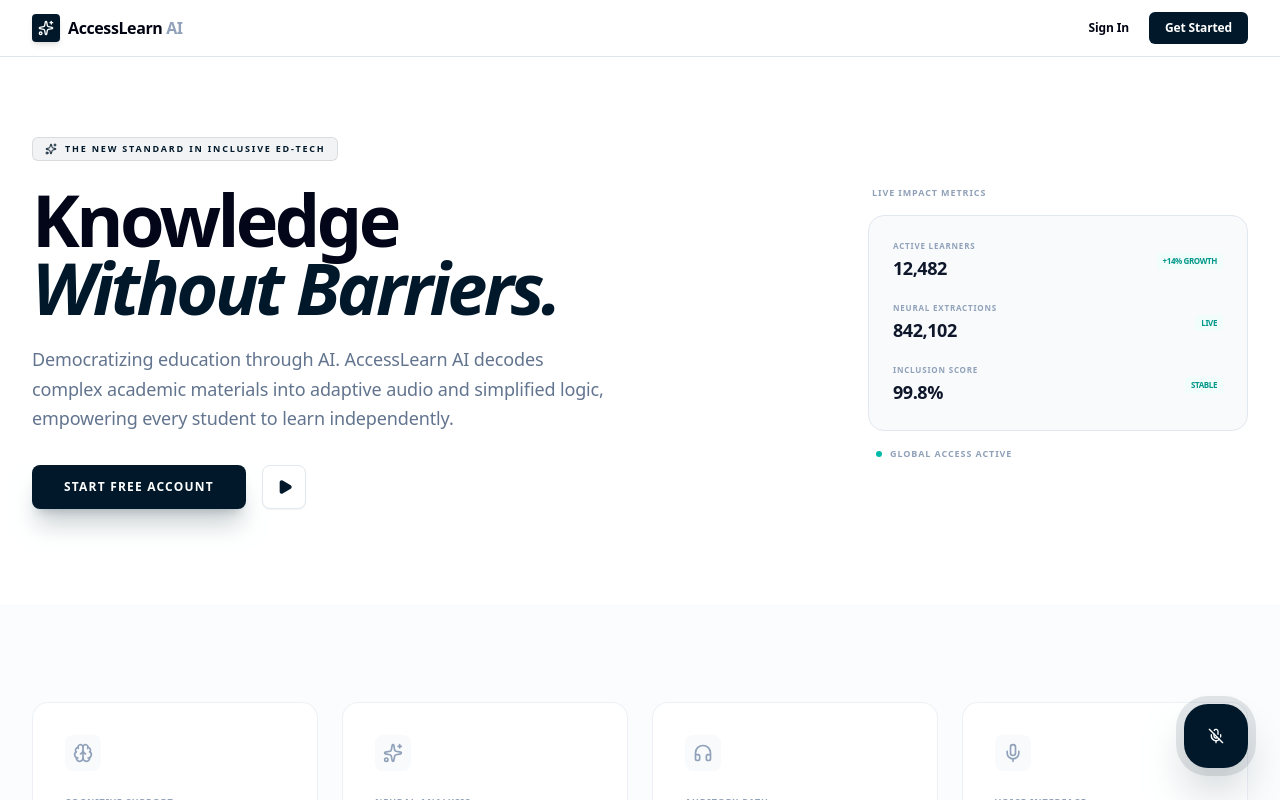
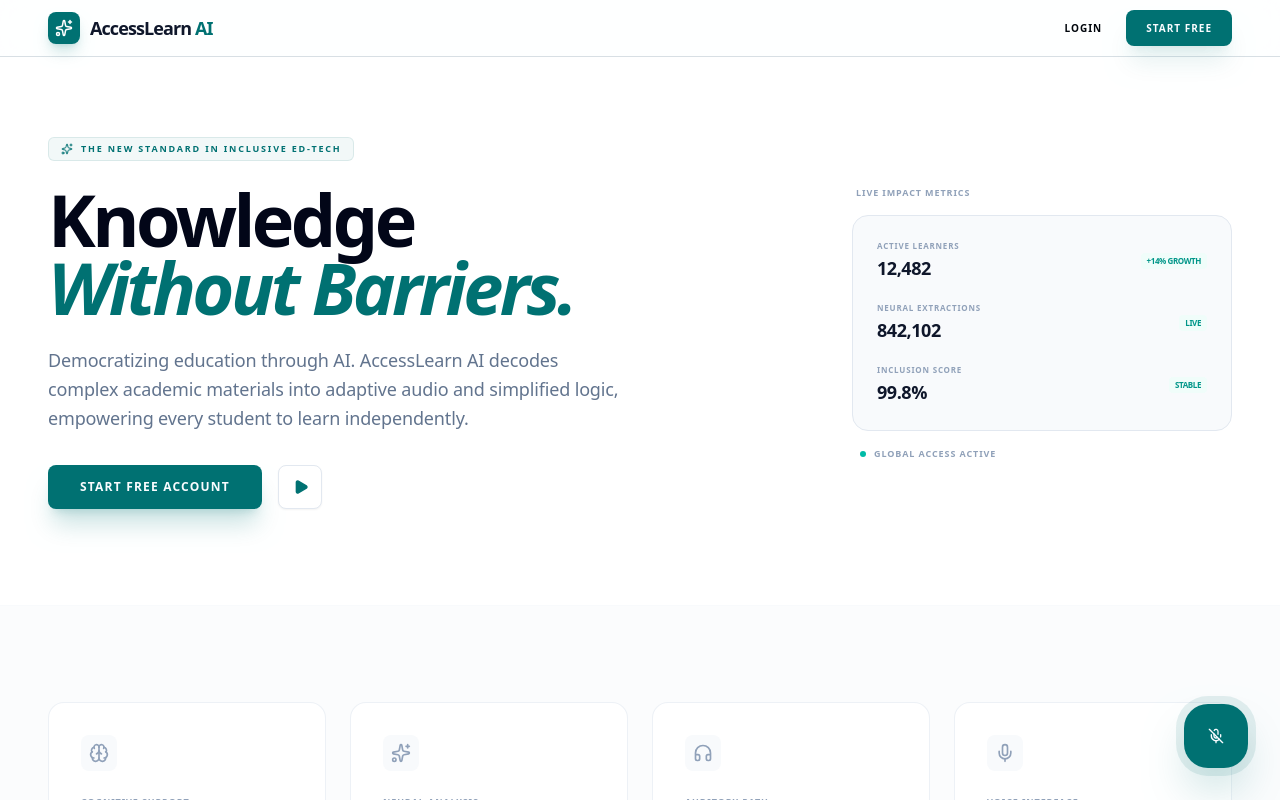
Before and after one commit to mokwathedeveloper/AccessLearn-AI, a Next.js app in the folder frontend/: page / in a window 1280 px wide. Shown: the top 800 px of the page. Built offline with nearby package versions, Linux system fonts and the light colour scheme; no server answers.

Commit message:
feat(ui): implement EduInnovate professional color scheme and high-density landing page

```diff
--- a/frontend/src/app/admin/page.tsx
+++ b/frontend/src/app/admin/page.tsx
@@ -28,7 +28,7 @@ export default async function AdminPage() {
   return (
     <TooltipProvider>
       <div className="min-h-screen bg-slate-50/30 pb-20">
-        <div className="wide-container py-8 md:py-12 space-y-12">
+        <div className="wide-grid py-10 lg:py-16 space-y-12">
           {/* Master Admin Header */}
           <div className="flex flex-col md:flex-row md:items-center justify-between gap-8 pb-8 border-b border-slate-200">
             <div className="space-y-1">
--- a/frontend/src/app/dashboard/page.tsx
+++ b/frontend/src/app/dashboard/page.tsx
@@ -18,7 +18,7 @@ export default async function DashboardPage() {
   return (
     <TooltipProvider>
       <div className="min-h-screen bg-slate-50/20 pb-16">
-        <div className="app-container py-8 lg:py-12 space-y-8">
+        <div className="wide-grid py-8 lg:py-12 space-y-8">
           {/* Senior Command Center: Mission Header */}
           <div className="flex flex-col xl:flex-row xl:items-center justify-between gap-8 pb-6 border-b border-slate-200">
             <div className="space-y-0.5">
--- a/frontend/src/app/globals.css
+++ b/frontend/src/app/globals.css
@@ -5,26 +5,26 @@
 @custom-variant dark (&:is(.dark *));
 
 :root {
-  --background: oklch(1 0 0);
-  --foreground: oklch(0.1 0.05 240);
+  --background: oklch(0.99 0.005 240);
+  --foreground: oklch(0.12 0.02 240);
   --card: oklch(1 0 0);
-  --card-foreground: oklch(0.1 0.05 240);
+  --card-foreground: oklch(0.12 0.02 240);
   --popover: oklch(1 0 0);
-  --popover-foreground: oklch(0.1 0.05 240);
-  --primary: oklch(0.2 0.05 240); /* Solid Professional Black/Ink */
-  --primary-foreground: oklch(1 0 0);
-  --secondary: oklch(0.96 0.01 240);
-  --secondary-foreground: oklch(0.2 0.05 240);
-  --muted: oklch(0.96 0.01 240);
-  --muted-foreground: oklch(0.5 0.05 240);
-  --accent: oklch(0.2 0.05 240 / 0.05);
+  --popover-foreground: oklch(0.12 0.02 240);
+  --primary: oklch(0.48 0.12 195); /* EduInnovate Teal */
+  --primary-foreground: oklch(0.99 0.005 240);
+  --secondary: oklch(0.92 0.03 200);
+  --secondary-foreground: oklch(0.2 0.05 200);
+  --muted: oklch(0.95 0.01 240);
+  --muted-foreground: oklch(0.45 0.02 240);
+  --accent: oklch(0.48 0.12 195 / 0.08);
   --accent-foreground: var(--primary);
-  --destructive: oklch(0.55 0.2 25);
-  --destructive-foreground: oklch(1 0 0);
-  --border: oklch(0.92 0.01 240);
-  --input: oklch(0.92 0.01 240);
-  --ring: oklch(0.2 0.05 240 / 0.2);
-  --radius: 0.5rem;
+  --destructive: oklch(0.55 0.18 25);
+  --destructive-foreground: oklch(0.99 0.005 240);
+  --border: oklch(0.9 0.01 240);
+  --input: oklch(0.9 0.01 240);
+  --ring: oklch(0.48 0.12 195 / 0.3);
+  --radius: 0.75rem;
 }
 
 @theme inline {
@@ -54,19 +54,22 @@
     @apply border-border outline-ring/50;
   }
   body {
-    @apply bg-background text-foreground selection:bg-primary/10 antialiased overflow-x-hidden text-[14px];
+    @apply bg-background text-foreground selection:bg-primary/10 antialiased overflow-x-hidden;
     letter-spacing: -0.01em;
   }
 
   h1, h2, h3, h4 {
-    @apply tracking-tight font-semibold text-slate-900;
+    @apply tracking-tight font-extrabold;
   }
 
-  .app-container {
-    @apply w-full max-w-[1800px] mx-auto px-4 md:px-8;
+  .wide-grid {
+    @apply max-w-[1536px] mx-auto w-full px-6 lg:px-12;
   }
 
-  .senior-card {
-    @apply bg-white border border-slate-200/80 shadow-[0_1px_2px_rgba(0,0,0,0.05)] hover:border-slate-300 transition-all;
+  .hover-lift {
+    @apply transition-all duration-300 ease-[cubic-bezier(0.2,0,0,1)];
+  }
+  .hover-lift:hover {
+    @apply -translate-y-1 shadow-lg shadow-black/5;
   }
 }
--- a/frontend/src/app/page.tsx
+++ b/frontend/src/app/page.tsx
@@ -27,7 +27,7 @@ export default function Home() {
       <div className="flex flex-col min-h-screen bg-white">
         {/* Master Hero: High-Impact & Tight Spacing */}
         <section className="relative pt-12 pb-16 lg:pt-20 lg:pb-24 border-b border-slate-50">
-          <div className="app-container">
+          <div className="wide-grid">
             <div className="grid lg:grid-cols-[1fr_380px] gap-12 items-center">
               <div className="space-y-6">
                 <div className="inline-flex items-center gap-2 px-3 py-1 rounded-md bg-primary/5 text-[9px] font-black uppercase tracking-[0.2em] text-primary border border-primary/10">
@@ -50,7 +50,7 @@ export default function Home() {
 
                   <Tooltip>
                     <TooltipTrigger asChild>
-                      <Button variant="outline" size="icon" className="h-11 w-11 rounded-lg border-slate-200" asChild>
+                      <Button variant="outline" size="icon" className="h-11 w-11 rounded-lg border-slate-200 bg-white hover:bg-slate-50 transition-all" asChild>
                         <Link href="/auth/sign-in">
                           <Play className="w-4 h-4 text-primary ml-0.5 fill-current" />
                         </Link>
@@ -79,7 +79,7 @@ export default function Home() {
 
         {/* Master Feature Grid: Balanced & Functional */}
         <section className="bg-slate-50/50 py-16 lg:py-24 border-b border-slate-100">
-          <div className="app-container">
+          <div className="wide-grid">
             <div className="grid gap-6 md:grid-cols-2 lg:grid-cols-4">
               <SchematicCard
                 icon={<Brain className="w-5 h-5" />}
@@ -111,7 +111,7 @@ export default function Home() {
 
         {/* Mission-Driven Section */}
         <section className="py-16 lg:py-24 bg-white">
-           <div className="app-container">
+           <div className="wide-grid">
               <div className="flex flex-col lg:flex-row gap-12 lg:items-center">
                  <div className="flex-1 space-y-6">
                     <h2 className="text-3xl font-black tracking-tighter text-slate-900 leading-none">Built for <span className="text-primary italic">Independence.</span></h2>
@@ -132,7 +132,7 @@ export default function Home() {
                     <div className="space-y-4 relative z-10">
                        <div className="h-[1px] bg-white/10 w-full" />
                        <div className="flex items-center justify-between">
-                          <span className="text-[10px] font-bold uppercase tracking-widest opacity-60">Status</span>
+                          <span className="text-10px] font-bold uppercase tracking-widest opacity-60">Status</span>
                           <span className="text-[10px] font-bold text-teal-400 uppercase tracking-widest">Master Verified</span>
                        </div>
                     </div>
@@ -143,7 +143,7 @@ export default function Home() {
 
         {/* Catchy CTA */}
         <section className="bg-slate-950 py-20 relative overflow-hidden">
-           <div className="app-container flex flex-col items-center text-center space-y-8 relative z-10">
+           <div className="wide-grid flex flex-col items-center text-center space-y-8 relative z-10">
               <div className="space-y-2">
                  <h2 className="text-4xl md:text-5xl font-black text-white tracking-tighter leading-none">
                     Transform Your <span className="text-primary italic">Learning Flow.</span>
@@ -163,7 +163,7 @@ export default function Home() {
 function SchematicCard({ icon, title, label, desc }: { icon: React.ReactNode, title: string, label: string, desc: string }) {
   return (
     <div className="p-8 rounded-2xl bg-white border border-slate-200/60 flex flex-col gap-6 hover:border-primary/30 hover:shadow-lg transition-all duration-500 group relative">
-      <div className="w-9 h-9 rounded-lg bg-slate-50 flex items-center justify-center text-slate-400 group-hover:bg-primary group-hover:text-white transition-all">
+      <div className="w-9 h-9 rounded-lg bg-slate-50 flex items-center justify-center text-slate-400 group-hover:text-primary group-hover:bg-primary/5 transition-all">
         {icon}
       </div>
       <div className="space-y-3">
--- a/frontend/src/components/navbar.tsx
+++ b/frontend/src/components/navbar.tsx
@@ -19,14 +19,14 @@ export async function Navbar() {
   return (
     <TooltipProvider>
       <header className="sticky top-0 z-50 w-full border-b bg-white/80 backdrop-blur-md">
-        <div className="app-container flex h-14 items-center justify-between">
-          <div className="flex items-center gap-8">
-            <Link href="/" className="flex items-center space-x-2 group">
-              <div className="w-7 h-7 bg-primary rounded flex items-center justify-center shadow-md">
-                <Sparkles className="w-4 h-4 text-white" />
+        <div className="app-container flex h-14 items-center justify-between px-6 lg:px-12">
+          <div className="flex items-center gap-10">
+            <Link href="/" className="flex items-center space-x-2.5 group">
+              <div className="w-8 h-8 bg-primary rounded-lg flex items-center justify-center transition-all group-hover:rotate-3 shadow-lg shadow-primary/20">
+                <Sparkles className="w-4.5 h-4.5 text-white" />
               </div>
-              <span className="font-bold text-base tracking-tight">
-                AccessLearn <span className="text-slate-400">AI</span>
+              <span className="font-bold text-lg tracking-tighter text-slate-900 sm:inline-block">
+                AccessLearn <span className="text-primary font-black uppercase tracking-tighter">AI</span>
               </span>
             </Link>
 
@@ -34,9 +34,9 @@ export async function Navbar() {
               {user && (
                 <Tooltip>
                   <TooltipTrigger asChild>
-                    <Button variant="ghost" size="icon" className="h-8 w-8 rounded-md" asChild>
+                    <Button variant="ghost" size="icon" className="h-9 w-9 rounded-lg" asChild>
                       <Link href="/dashboard">
-                        <LayoutDashboard className="w-4 h-4 text-slate-500 hover:text-primary transition-colors" />
+                        <LayoutDashboard className="w-4.5 h-4.5 text-slate-500 hover:text-primary transition-colors" />
                       </Link>
                     </Button>
                   </TooltipTrigger>
@@ -46,28 +46,28 @@ export async function Navbar() {
               {role === 'admin' && (
                 <Tooltip>
                   <TooltipTrigger asChild>
-                    <Button variant="ghost" size="icon" className="h-8 w-8 rounded-md" asChild>
+                    <Button variant="ghost" size="icon" className="h-9 w-9 rounded-lg" asChild>
                       <Link href="/admin">
-                        <ShieldCheck className="w-4 h-4 text-slate-500 hover:text-primary transition-colors" />
+                        <ShieldCheck className="w-4.5 h-4.5 text-slate-500 hover:text-primary transition-colors" />
                       </Link>
                     </Button>
                   </TooltipTrigger>
-                  <TooltipContent side="bottom" className="text-[10px] font-bold">Admin</TooltipContent>
+                  <TooltipContent side="bottom" className="text-[10px] font-bold">Admin Hub</TooltipContent>
                 </Tooltip>
               )}
             </nav>
           </div>
 
-          <div className="flex items-center gap-4">
+          <div className="flex items-center gap-3">
             {user ? (
               <UserNav email={user.email!} role={role || 'student'} />
             ) : (
               <div className="flex items-center gap-2">
-                <Button variant="ghost" size="sm" className="h-8 text-xs font-semibold" asChild>
-                  <Link href="/auth/sign-in">Sign In</Link>
+                <Button variant="ghost" size="sm" className="font-bold text-[10px] uppercase tracking-widest px-4 h-9" asChild>
+                  <Link href="/auth/sign-in">Login</Link>
                 </Button>
-                <Button size="sm" className="h-8 text-xs font-bold rounded-md px-4" asChild>
-                  <Link href="/auth/sign-up">Get Started</Link>
+                <Button size="sm" className="rounded-lg px-5 text-[10px] font-black uppercase tracking-widest shadow-xl shadow-primary/10 h-9" asChild>
+                  <Link href="/auth/sign-up">Start Free</Link>
                 </Button>
               </div>
             )}
```
Also changed, not shown: frontend/src/app/dashboard/material/[id]/page.tsx (+95 -78 lines), frontend/src/app/dashboard/materials-list.tsx (+10 -9 lines).
